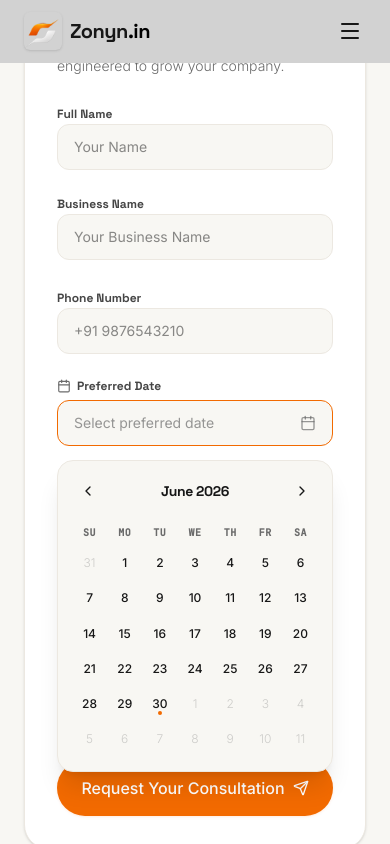
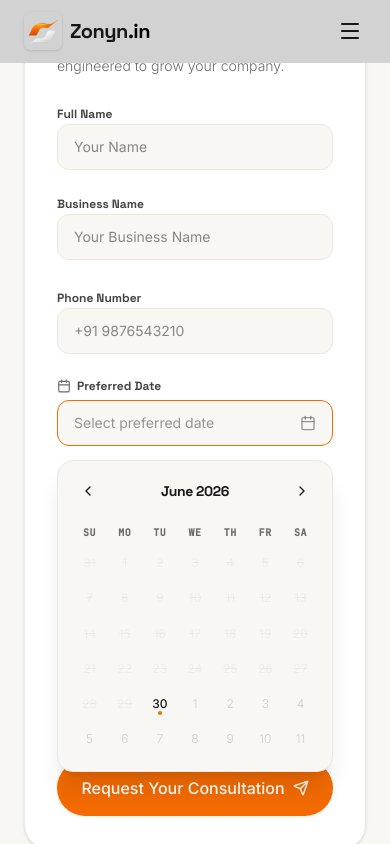
Before and after one commit to krishnacoderr/Zonyn.in_website, a React (Vite) app: page / in a window 390 px wide. Both pictures are taken after a click on the button "Select preferred date". Shown: the part 5905-6749 px from the top of the page. Built offline with nearby package versions, Linux system fonts and the light colour scheme.

Commit message:
feat(booking): validate dates and sanitize phone input
Restrict booking date selection to future dates and ensure phone number input contains only numeric characters.

```diff
--- a/src/components/Booking.tsx
+++ b/src/components/Booking.tsx
@@ -170,7 +170,28 @@ export default function Booking() {
     if (!formData.name.trim()) newErrors.name = "Name is required";
     if (!formData.businessName.trim()) newErrors.businessName = "Business name is required";
     if (!formData.phoneNumber.trim()) newErrors.phoneNumber = "Phone number is required";
-    if (!formData.preferredDate) newErrors.preferredDate = "Preferred date is required";
+
+    if (!formData.preferredDate) {
+      newErrors.preferredDate = "Preferred date is required";
+    } else {
+      // Prevent past dates in manual validation
+      const selectedParts = formData.preferredDate.split("-");
+      if (selectedParts.length === 3) {
+        const year = parseInt(selectedParts[0], 10);
+        const month = parseInt(selectedParts[1], 10) - 1;
+        const day = parseInt(selectedParts[2], 10);
+        const selectedDate = new Date(year, month, day);
+        selectedDate.setHours(0, 0, 0, 0);
+
+        const today = new Date();
+        today.setHours(0, 0, 0, 0);
+
+        if (selectedDate < today) {
+          newErrors.preferredDate = "Preferred date cannot be in the past";
+        }
+      }
+    }
+
     if (!formData.preferredTime) newErrors.preferredTime = "Preferred time is required";
     if (!formData.projectDetails.trim()) newErrors.projectDetails = "Please tell us a bit about your project";
 
@@ -180,7 +201,11 @@ export default function Booking() {
 
   const handleChange = (e: React.ChangeEvent<HTMLInputElement | HTMLTextAreaElement>) => {
     const { name, value } = e.target;
-    setFormData((prev) => ({ ...prev, [name]: value }));
+    let processedValue = value;
+    if (name === "phoneNumber") {
+      processedValue = value.replace(/\D/g, "");
+    }
+    setFormData((prev) => ({ ...prev, [name]: processedValue }));
     if (errors[name]) {
       setErrors((prev) => {
         const copy = { ...prev };
@@ -408,17 +433,27 @@ export default function Booking() {
                                 const isSelected = formData.preferredDate === formattedVal;
                                 const isToday = formatDateValue(new Date()) === formattedVal;
 
+                                // Disable past dates (midnight comparison)
+                                const cellDate = new Date(date.getTime());
+                                cellDate.setHours(0, 0, 0, 0);
+                                const todayMidnight = new Date();
+                                todayMidnight.setHours(0, 0, 0, 0);
+                                const isPast = cellDate < todayMidnight;
+
                                 return (
                                   <button
                                     key={idx}
                                     type="button"
-                                    onClick={() => handleSelectDay(date)}
-                                    className={`aspect-square w-full rounded-lg text-xs flex flex-col items-center justify-center relative transition-all cursor-pointer ${
-                                      isSelected
-                                        ? "bg-brand-orange text-white font-bold shadow-sm"
+                                    disabled={isPast}
+                                    onClick={() => !isPast && handleSelectDay(date)}
+                                    className={`aspect-square w-full rounded-lg text-xs flex flex-col items-center justify-center relative transition-all ${
+                                      isPast
+                                        ? "text-brand-muted/20 line-through cursor-not-allowed opacity-35 bg-transparent"
+                                        : isSelected
+                                        ? "bg-brand-orange text-white font-bold shadow-sm cursor-pointer"
                                         : isCurrentMonth
-                                        ? "text-brand-dark hover:bg-brand-border font-medium"
-                                        : "text-brand-muted/30 font-light hover:bg-brand-border/40"
+                                        ? "text-brand-dark hover:bg-brand-border font-medium cursor-pointer"
+                                        : "text-brand-muted/30 font-light hover:bg-brand-border/40 cursor-pointer"
                                     }`}
                                   >
                                     <span>{day}</span>
```
